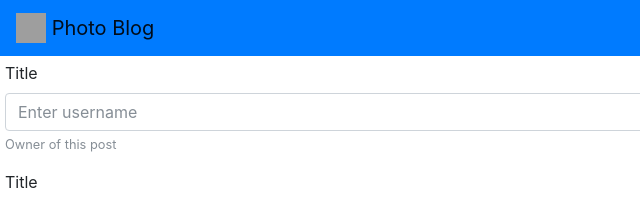
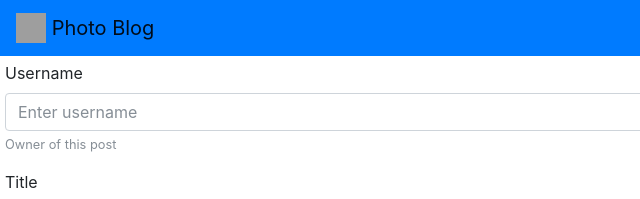
Before and after one commit to pkorawit/fsfinaltest, a website: page frontend/newpost.html in a window 1280 px wide. Shown: the top 199 px of the page, 0-640 px from the left. Drawn offline with nearby package versions, Linux system fonts and the light colour scheme; grey boxes are pictures that could not be loaded.

Commit message:
Edit username label

```diff
--- a/frontend/newpost.html
+++ b/frontend/newpost.html
@@ -26,7 +26,7 @@
     <div class="fluid">
         <form style="padding:5px">
             <div class="form-group">
-                <label for="username">Title</label>
+                <label for="username">Username</label>
                 <input type="text" class="form-control" id="username" aria-describedby="usernameHelp" placeholder="Enter username">
                 <small id="usernameHelp" class="form-text text-muted">Owner of this post</small>
             </div>
```
